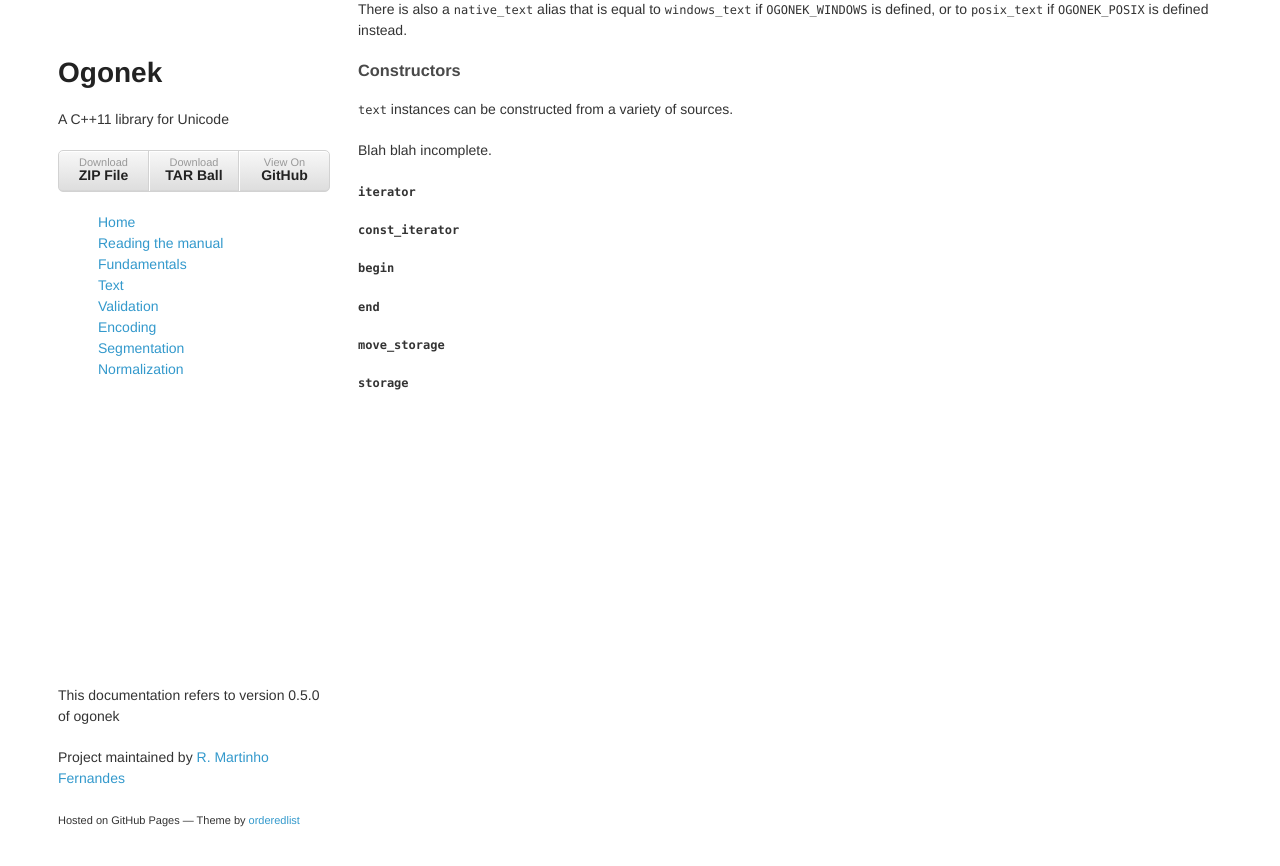
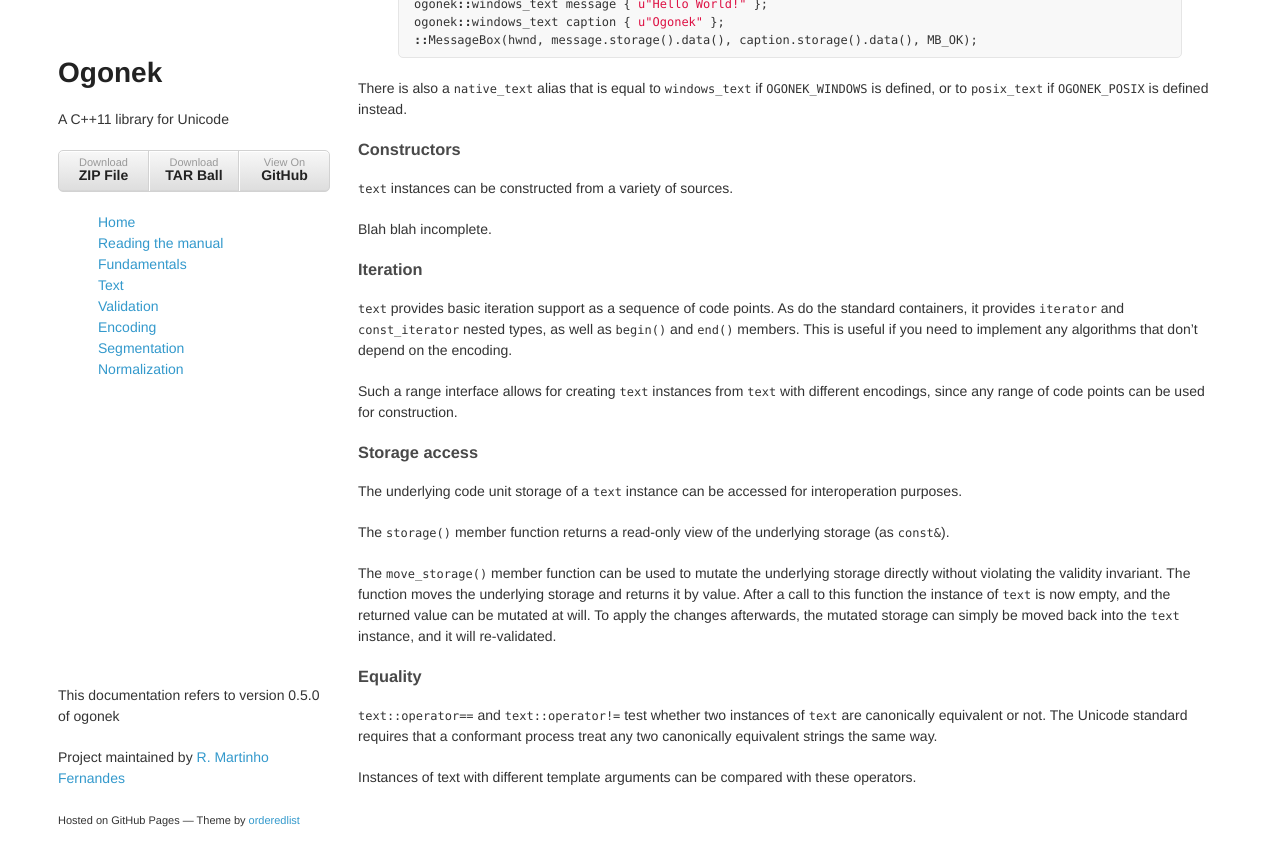
Before and after one commit to libogonek/ogonek, a Jekyll site: the page built from text.markdown, in a window 1280 px wide and 900 px high, scrolled down 931 px. Shown: the top 866 px of the window. Built offline with Jekyll 4.4.1, drawn with Linux system fonts in a browser that asks for light colours; some of the changed text lies outside the part shown.

Commit message:
Moar docs

```diff
--- a/text.markdown
+++ b/text.markdown
@@ -9,6 +9,11 @@ in the standard libary can be used as ranges of code points: containers like
 always useful since they don't allow the use of other encodings for storing the
 data. Ogonek provides a generic class template named `text` to create ranges of
 codepoints with various underlying encodings.
+
+### Invariants
+
+All `text` classes maintain the invariant of holding a stream that is valid
+according to the respective encoding.
 
 ### Custom encoding
 
@@ -62,9 +67,36 @@ instead.
 
 Blah blah incomplete.
 
-### `iterator`
-### `const_iterator`
-### `begin`
-### `end`
-### `move_storage`
-### `storage`
+### Iteration
+
+`text` provides basic iteration support as a sequence of code points. As do the
+standard containers, it provides `iterator` and `const_iterator` nested types,
+as well as `begin()` and `end()` members. This is useful if you need to
+implement any algorithms that don't depend on the encoding.
+
+Such a range interface allows for creating `text` instances from `text` with
+different encodings, since any range of code points can be used for construction.
+
+### Storage access
+
+The underlying code unit storage of a `text` instance can be accessed for
+interoperation purposes.
+
+The `storage()` member function returns a read-only view of the underlying
+storage (as `const&`).
+
+The `move_storage()` member function can be used to mutate the underlying
+storage directly without violating the validity invariant. The function moves
+the underlying storage and returns it by value. After a call to this function
+the instance of `text` is now empty, and the returned value can be mutated at
+will. To apply the changes afterwards, the mutated storage can simply be
+moved back into the `text` instance, and it will re-validated.
+
+### Equality
+
+`text::operator==` and `text::operator!=` test whether two instances of `text`
+are canonically equivalent or not. The Unicode standard requires that a
+conformant process treat any two canonically equivalent strings the same way.
+
+Instances of text with different template arguments can be compared with these
+operators.
```
Also changed, not shown: encoding.markdown (+7 -1 lines), fundamental.markdown (+4 -4 lines), reading.markdown (+12 -3 lines), validation.markdown (+4 -3 lines).
